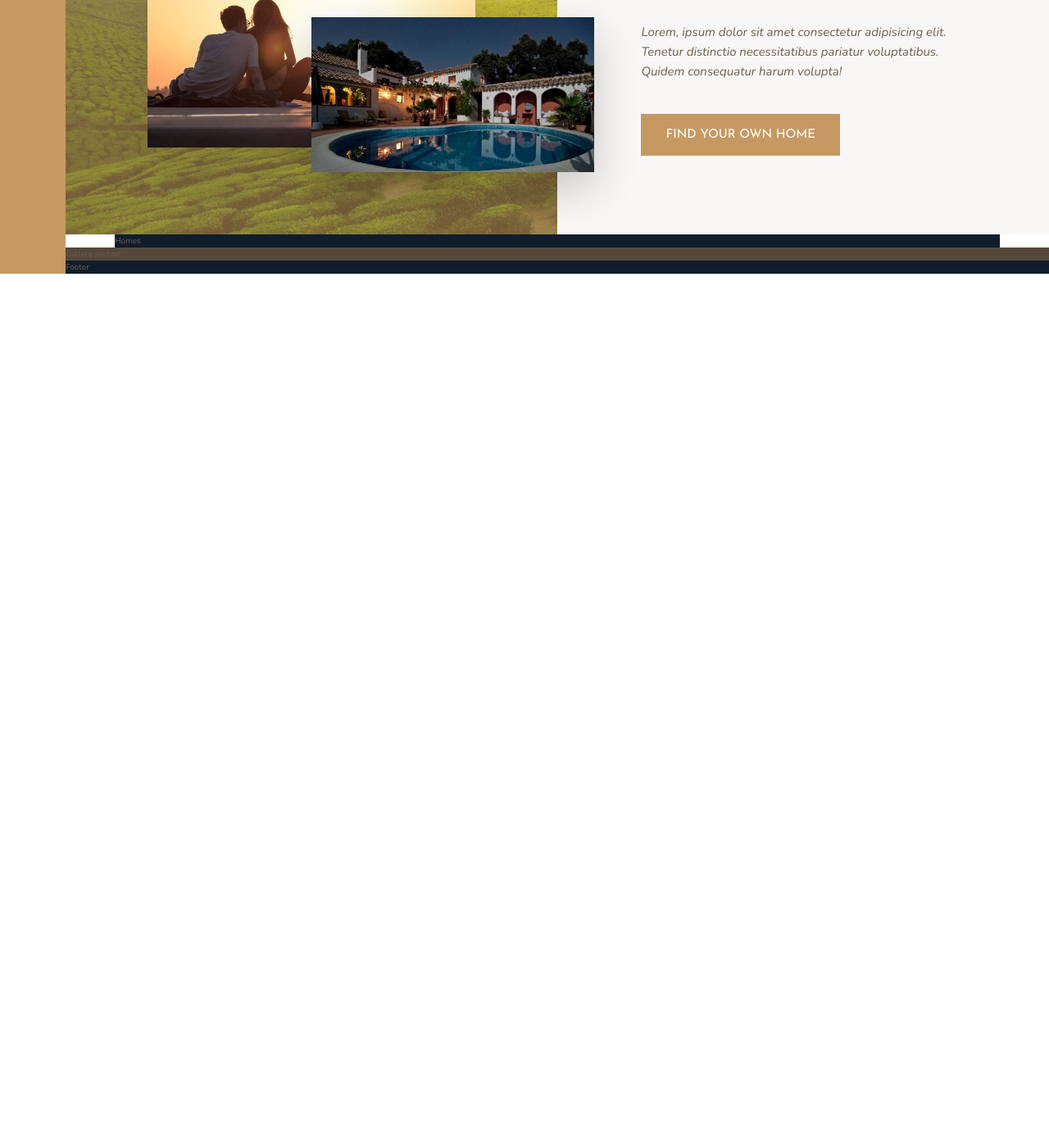
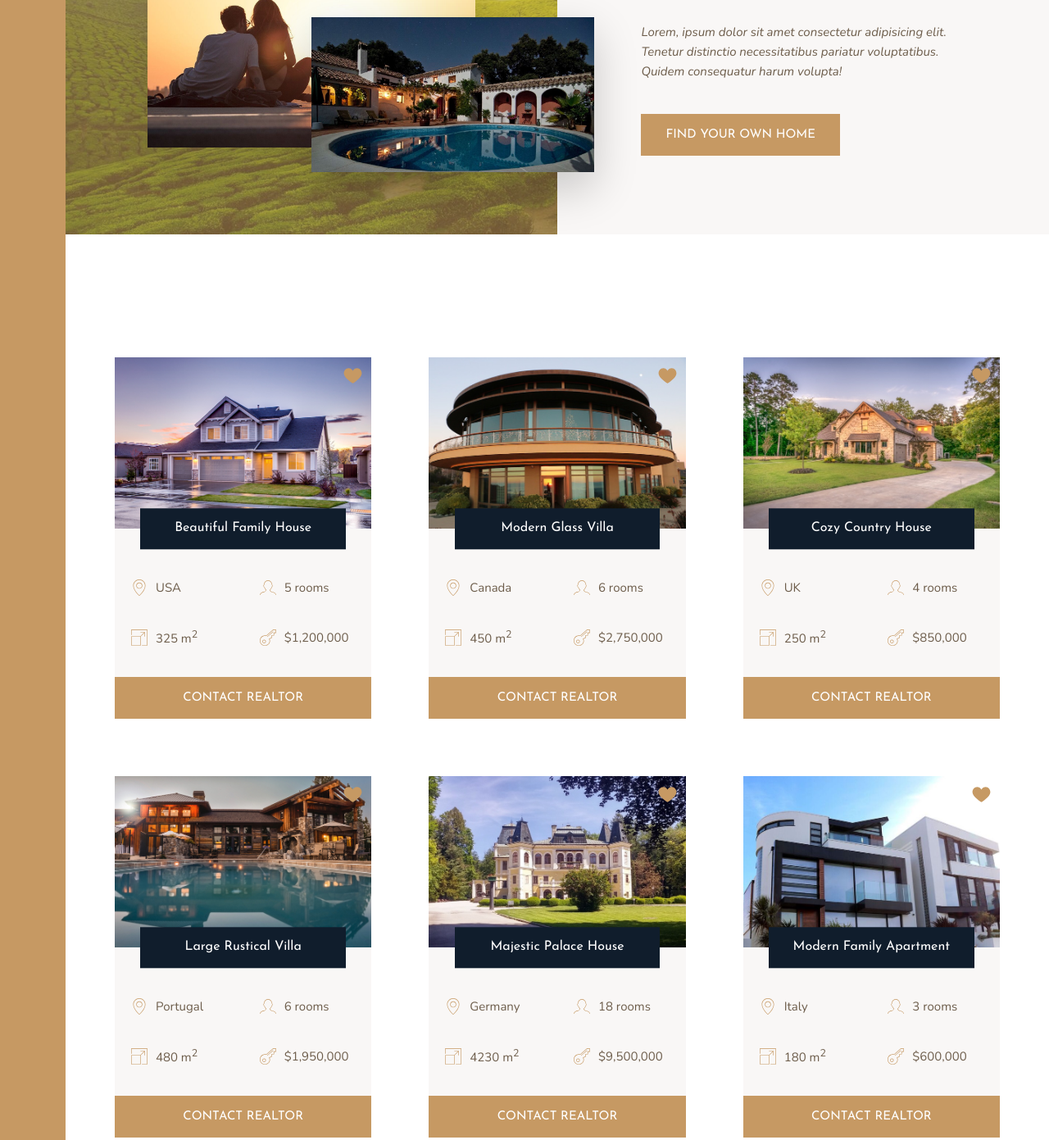
Before and after one commit to YigitEsmen/Nexter, a website: page index.html in a window 1280 px wide. Shown: the part 1534-2925 px from the top of the page at 82% size. Before the commit the page ends 1868 px from the top, so only its background shows below. Drawn offline with nearby package versions, Linux system fonts and the light colour scheme; files that its build step writes are made by us from their sources.

Commit message:
Build homes section

```diff
--- a/index.html
+++ b/index.html
@@ -88,11 +88,13 @@
         <button class="btn">Find your own home</button>
     </div>
 
-    <section class="section-homes">Homes</section>
+    <section id="homes-section" class="section-homes"></section>
 
     <section class="section-gallery">Gallery section</section>
 
     <footer class="footer">Footer</footer>
+
+    <script src="js/script.js"></script>
 </body>
 
 </html>
--- /dev/null
+++ b/js/script.js
@@ -0,0 +1,102 @@
+const homesSection = document.getElementById('homes-section')
+
+const homes = [
+    {
+        imageUrl: 'house-1.jpeg',
+        alt: 'House 1',
+        name: 'Beautiful Family House',
+        location: 'USA',
+        rooms: 5,
+        area: 325,
+        price: 1_200_000
+    },
+    {
+        imageUrl: 'house-2.jpeg',
+        alt: 'House 2',
+        name: 'Modern Glass Villa',
+        location: 'Canada',
+        rooms: 6,
+        area: 450,
+        price: 2_750_000
+    },
+    {
+        imageUrl: 'house-3.jpeg',
+        alt: 'House 3',
+        name: 'Cozy Country House',
+        location: 'UK',
+        rooms: 4,
+        area: 250,
+        price: 850_000
+    },
+    {
+        imageUrl: 'house-4.jpeg',
+        alt: 'House 4',
+        name: 'Large Rustical Villa',
+        location: 'Portugal',
+        rooms: 6,
+        area: 480,
+        price: 1_950_000
+    },
+    {
+        imageUrl: 'house-5.jpeg',
+        alt: 'House 5',
+        name: 'Majestic Palace House',
+        location: 'Germany',
+        rooms: 18,
+        area: 4230,
+        price: 9_500_000
+    },
+    {
+        imageUrl: 'house-6.jpeg',
+        alt: 'House 6',
+        name: 'Modern Family Apartment',
+        location: 'Italy',
+        rooms: 3,
+        area: 180,
+        price: 600_000
+    }
+]
+
+const formatCurrency = number => new Intl.NumberFormat('en-US', {
+    style: 'currency',
+    currency: 'USD',
+    maximumFractionDigits: 0
+}
+).format(number)
+
+homes.forEach(h => {
+    homesSection.insertAdjacentHTML('beforeend', `
+        <div class="home">
+            <img class="home__img" src="img/${h.imageUrl}" alt="${h.alt}">
+            <svg class="home__like">
+                <use xlink:href="img/sprite.svg#icon-heart-full"></use>
+            </svg>
+            <h5 class="home__name">${h.name}</h5>
+            <div class="home__location">
+                <svg class="home__icon">
+                    <use xlink:href="img/sprite.svg#icon-map-pin"></use>
+                </svg>
+                <p>${h.location}</p>
+            </div>
+            <div class="home__rooms">
+                <svg class="home__icon">
+                    <use xlink:href="img/sprite.svg#icon-profile-male"></use>
+                </svg>
+                <p>${h.rooms} rooms</p>
+            </div>
+            <div class="home__area">
+                <svg class="home__icon">
+                    <use xlink:href="img/sprite.svg#icon-expand"></use>
+                </svg>
+                <p>${h.area} m<sup>2</sup></p>
+            </div>
+            <div class="home__price">
+                <svg class="home__icon">
+                    <use xlink:href="img/sprite.svg#icon-key"></use>
+                </svg>
+                <p>${formatCurrency(h.price)}</p>
+            </div>
+            <button class="btn home__btn">Contact realtor</button>
+        </div>
+    `)
+})
--- /dev/null
+++ b/sass/components/_home.scss
@@ -0,0 +1,64 @@
+.home {
+    background-color: $color-gray-light-1;
+    display: grid;
+    grid-template-columns: repeat(2, 1fr);
+    row-gap: 3.5rem;
+
+    &__img {
+        width: 100%;
+        grid-row: 1;
+        grid-column: 1 / -1;
+    }
+
+    &__like {
+        fill: $color-primary;
+        height: 2.5rem;
+        width: 2.5rem;
+        grid-row: 1;
+        grid-column: 2;
+        justify-self: end;
+        margin: 1rem;
+    }
+
+    &__name {
+        font-family: $font-display;
+        font-size: 1.6rem;
+        font-weight: 400;
+        color: #fff;
+        background-color: $color-secondary;
+        padding: 1.25rem;
+        text-align: center;
+        justify-self: center;
+        align-self: end;
+        width: 80%;
+        grid-column: 1 / -1;
+        grid-row: 1;
+        transform: translateY(50%);
+    }
+
+    &__location,
+    &__rooms {
+        margin-top: 2.5rem;
+    }
+
+    &__location,
+    &__rooms,
+    &__area,
+    &__price {
+        font-size: 1.5rem;
+        margin-left: 2rem;
+        display: flex;
+        align-items: center;
+
+        svg {
+            fill: $color-primary;
+            height: 2rem;
+            width: 2rem;
+            margin-right: 1rem;
+        }
+    }
+
+    &__btn {
+        grid-column: 1 / -1;
+    }
+}
--- a/sass/main.scss
+++ b/sass/main.scss
@@ -13,5 +13,6 @@
 @import 'components/story';
 @import 'components/feature';
 @import 'components/button';
+@import 'components/home';
 
 @import 'pages/home-page';
--- a/sass/pages/_home-page.scss
+++ b/sass/pages/_home-page.scss
@@ -9,8 +9,12 @@
 }
 
 .section-homes {
-    background-color: $color-secondary;
     grid-column: center-start / center-end;
+    margin: 15rem 0;
+
+    display: grid;
+    grid-template-columns: repeat(auto-fit, minmax(25rem, 1fr));
+    gap: 7rem;
 }
 
 .section-gallery {
```
